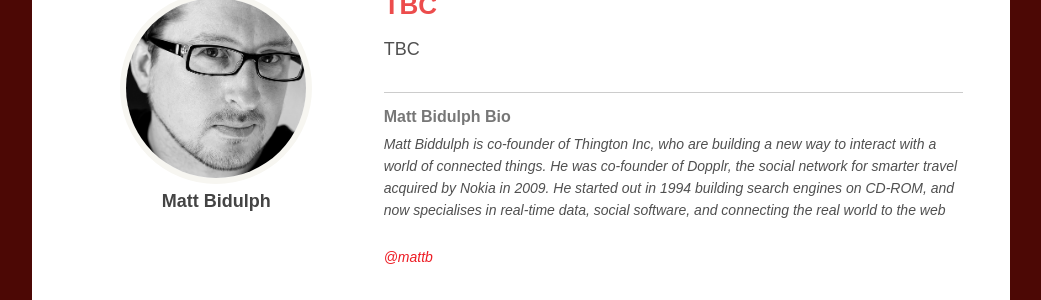
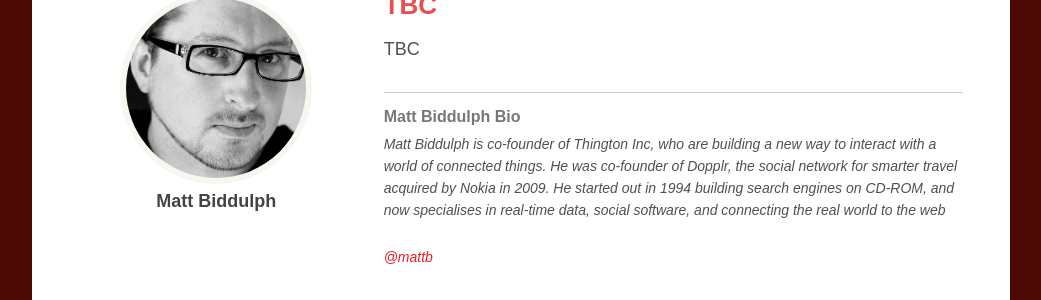
Before and after one commit to thingmonk/thingmonk.github.io, a Jekyll site: the page built from thingmonk-talks.html, in a window 1280 px wide and 900 px high, scrolled down 7968 px. Shown: the part 152-452 px from the top of the window, without its empty margins (119-1160 px from the left). Built offline with Jekyll 4.4.1, drawn with Linux system fonts in a browser that asks for light colours.

Commit message:
Typo in mattb

```diff
--- a/_data/speakers.yml
+++ b/_data/speakers.yml
@@ -89,7 +89,7 @@
   talkabstract: TBC
   twitter: kylemroche
 
-- name: Matt Bidulph
+- name: Matt Biddulph
   photo: mattb.jpg
   bio: Matt Biddulph is co-founder of Thington Inc, who are building a new way to interact with a world of connected things. He was co-founder of Dopplr, the social network for smarter travel acquired by Nokia in 2009. He started out in 1994 building search engines on CD-ROM, and now specialises in real-time data, social software, and connecting the real world to the web
   talktitle: TBC
```
